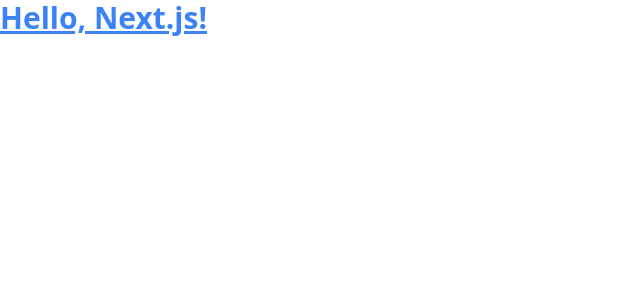
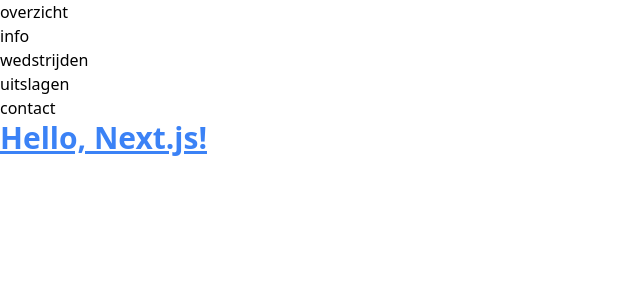
Before and after one commit to syandelbart/2223-Darts_Kempen-001-Website-Dartsfederatie, a Next.js app in the folder code/dfkwebsite/: page / in a window 1280 px wide. Shown: the top 300 px of the page, without its empty margins (0-640 px from the left). Built offline with nearby package versions, Linux system fonts and the light colour scheme.

Commit message:
navbar eerste functionaliteiten

```diff
--- /dev/null
+++ b/code/dfkwebsite/app/NavItem.tsx
@@ -0,0 +1,13 @@
+import Link from "next/link";
+
+type MyProps = {
+    href: string;
+}
+
+export default function NavItem(props: MyProps) {
+  return (
+    <li>
+      <Link href={"/" + props.href}>{props.href}</Link>
+    </li>
+  );
+}
--- /dev/null
+++ b/code/dfkwebsite/app/Navbar.tsx
@@ -0,0 +1,14 @@
+import NavItem from "./NavItem";
+
+// Functionaliteit toevoegen van dropdown optie
+export default function Navbar() {
+  return (
+    <ul>
+        <NavItem href="overzicht" />
+        <NavItem href="info" />
+        <NavItem href="wedstrijden" />
+        <NavItem href="uitslagen" />
+        <NavItem href="contact" />
+    </ul>
+  );
+}
--- a/code/dfkwebsite/app/page.tsx
+++ b/code/dfkwebsite/app/page.tsx
@@ -1,7 +1,12 @@
+import Navbar from "./Navbar";
+
 export default function Page() {
   return (
-    <h1 className="text-3xl font-bold underline text-blue-500">
-      Hello, Next.js!
-    </h1>
+    <div>
+      <Navbar />
+      <h1 className="text-3xl font-bold underline text-blue-500">
+        Hello, Next.js!
+      </h1>
+    </div>
   );
 }
```
